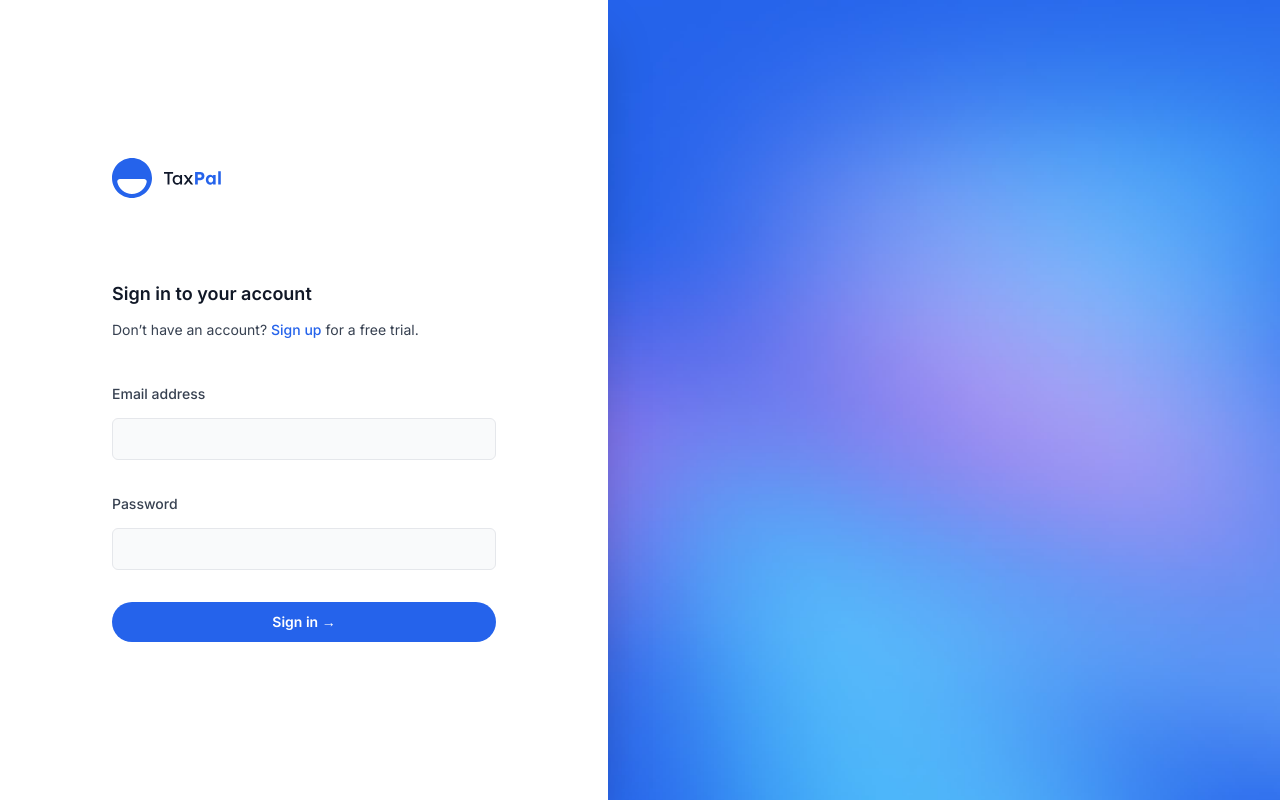
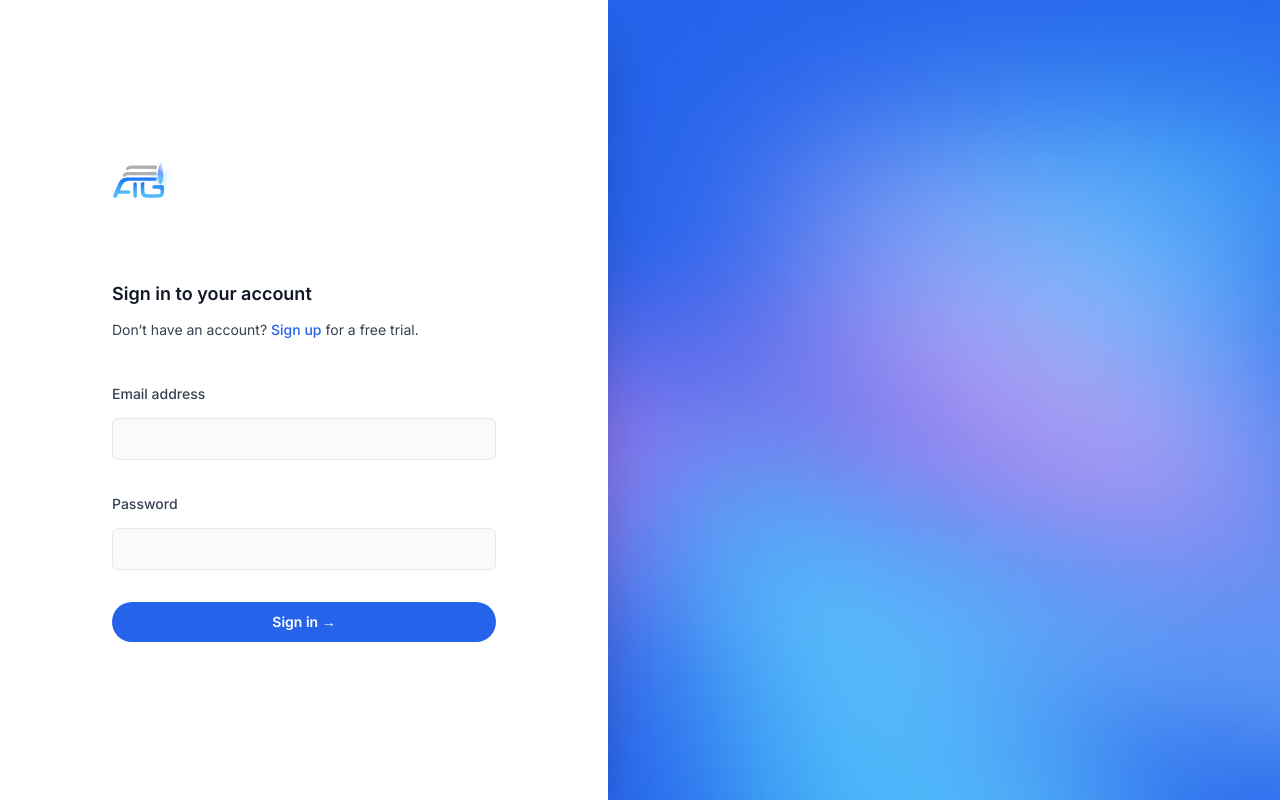
Before and after one commit to shuke8/TaxPal, a Next.js app: page /login in a window 1280 px wide. Built offline with nearby package versions, Linux system fonts and the light colour scheme.

Commit message:
logo change

```diff
--- a/src/components/Logo.jsx
+++ b/src/components/Logo.jsx
@@ -1,32 +1,6 @@
+import ATGlogo from '../images/ATG logo/newLogo.svg'
+import Image from 'next/image'
+
 export function Logo(props) {
-  return (
-    <svg aria-hidden="true" viewBox="0 0 109 40" {...props}>
-      <path
-        fillRule="evenodd"
-        clipRule="evenodd"
-        d="M0 20c0 11.046 8.954 20 20 20s20-8.954 20-20S31.046 0 20 0 0 8.954 0 20Zm20 16c-7.264 0-13.321-5.163-14.704-12.02C4.97 22.358 6.343 21 8 21h24c1.657 0 3.031 1.357 2.704 2.98C33.32 30.838 27.264 36 20 36Z"
-        fill="#2563EB"
-      />
-      <path
-        d="M55.528 26.57V15.842H52V13.97h9.108v1.872h-3.636V26.57h-1.944Z"
-        fill="#0F172A"
-      />
-      <path
-        d="M83.084 26.57v-12.6h5.346c.744 0 1.416.18 2.016.54a3.773 3.773 0 0 1 1.44 1.44c.36.612.54 1.302.54 2.07 0 .78-.18 1.482-.54 2.106a4 4 0 0 1-1.44 1.494c-.6.36-1.272.54-2.016.54h-2.646v4.41h-2.7Zm2.664-6.84h2.376c.288 0 .546-.072.774-.216.228-.156.408-.36.54-.612a1.71 1.71 0 0 0 .216-.864c0-.324-.072-.606-.216-.846a1.394 1.394 0 0 0-.54-.576 1.419 1.419 0 0 0-.774-.216h-2.376v3.33ZM106.227 26.57V13.25h2.556v13.32h-2.556Z"
-        fill="#2563EB"
-      />
-      <path
-        fillRule="evenodd"
-        clipRule="evenodd"
-        d="M95.906 26.102c.636.432 1.35.648 2.142.648.444 0 .864-.066 1.26-.198a4.25 4.25 0 0 0 1.062-.558 3.78 3.78 0 0 0 .702-.668v1.244h2.574v-9.522h-2.538v1.248a3.562 3.562 0 0 0-.648-.672 3.13 3.13 0 0 0-1.026-.558 3.615 3.615 0 0 0-1.278-.216c-.828 0-1.566.216-2.214.648-.648.42-1.164 1.002-1.548 1.746-.372.732-.558 1.578-.558 2.538 0 .96.186 1.812.558 2.556.372.744.876 1.332 1.512 1.764Zm4.104-1.908c-.36.228-.78.342-1.26.342-.468 0-.882-.114-1.242-.342a2.387 2.387 0 0 1-.828-.954c-.204-.42-.306-.906-.306-1.458 0-.54.102-1.014.306-1.422.204-.408.48-.726.828-.954.36-.24.774-.36 1.242-.36.48 0 .9.12 1.26.36.36.228.636.546.828.954.204.408.306.882.306 1.422 0 .552-.102 1.038-.306 1.458a2.218 2.218 0 0 1-.828.954Z"
-        fill="#2563EB"
-      />
-      <path
-        fillRule="evenodd"
-        clipRule="evenodd"
-        d="m76.322 23.197 2.595 3.373h2.268l-3.662-4.787 3.338-4.663h-2.196l-2.162 3.334-2.554-3.334h-2.34l3.652 4.71-3.634 4.74h2.196l2.5-3.373ZM62.738 26.102a3.78 3.78 0 0 0 2.142.648c.456 0 .888-.072 1.296-.216.42-.144.798-.336 1.134-.576a3.418 3.418 0 0 0 .864-.835v1.447h1.872v-9.45h-1.872v1.45a3.118 3.118 0 0 0-.72-.82 3.2 3.2 0 0 0-1.062-.612 4.033 4.033 0 0 0-1.35-.216c-.828 0-1.578.21-2.25.63-.66.42-1.188 1.002-1.584 1.746-.384.732-.576 1.572-.576 2.52 0 .936.192 1.776.576 2.52.384.744.894 1.332 1.53 1.764Zm4.122-1.476c-.432.276-.93.414-1.494.414a2.682 2.682 0 0 1-1.476-.414 2.987 2.987 0 0 1-1.008-1.134c-.24-.492-.36-1.05-.36-1.674 0-.612.12-1.158.36-1.638.252-.48.588-.858 1.008-1.134a2.682 2.682 0 0 1 1.476-.414c.564 0 1.062.138 1.494.414.432.276.768.654 1.008 1.134.252.48.378 1.026.378 1.638 0 .624-.126 1.182-.378 1.674-.24.48-.576.858-1.008 1.134Z"
-        fill="#0F172A"
-      />
-    </svg>
-  )
+  return <Image src={ATGlogo} {...props} />
 }
--- a/src/pages/index.jsx
+++ b/src/pages/index.jsx
@@ -16,10 +16,7 @@ export default function Home() {
     <>
       <Head>
         <title>TaxPal - Accounting made simple for small businesses</title>
-        <meta
-          name="description"
-          content="Most bookkeeping software is accurate, but hard to use. We make the opposite trade-off, and hope you don’t get audited."
-        />
+        <meta name="description" content="Boost your skills with ATG skills" />
       </Head>
       <Header />
       <main>
```
Also changed, not shown: src/images/ATG logo/newLogo.svg (added).
